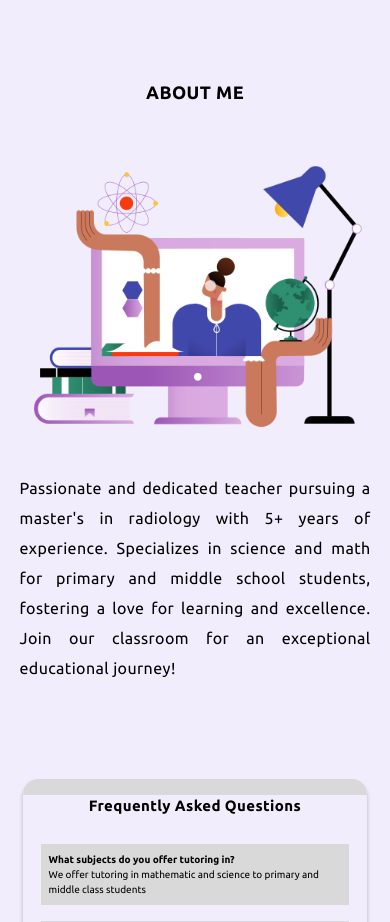
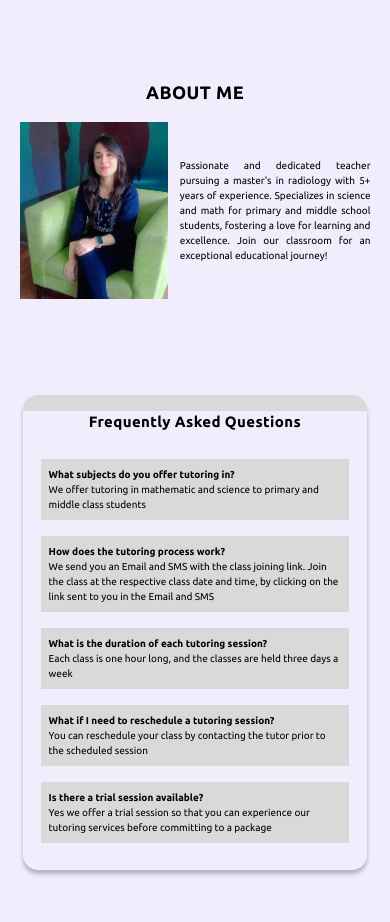
Before and after one commit to UtkarshAhuja2003/meritboost, a React (Create React App) app: page / in a window 390 px wide. Shown: the part 1740-2662 px from the top of the page. Built offline with nearby package versions, Linux system fonts and the light colour scheme.

Commit message:
first phase

```diff
--- a/src/components/home/about/index.tsx
+++ b/src/components/home/about/index.tsx
@@ -1,14 +1,14 @@
-import img from "../../../assets/about.svg"
+import img from "../../../assets/about.jpg"
 
 const About = () => {
   return (
     <div className="font-font my-24" id="about">
         <center className="font-bold text-[18px] md:text-[25px] tracking-wide md:mt-2">ABOUT ME</center>
-        <div className="w-[90%] mx-auto md:flex justify-around mt-4">
-            <div>
-                <img src={img} alt="Lakshita Ahuja" />
+        <div className="w-[90%] mx-auto flex justify-around mt-4">
+            <div className="w-[70%] md:w-[25%] ">
+                <img src={img}  alt="Lakshita Ahuja" />
             </div>
-            <div className="text-justify font-normal tracking-wide leading-[30px] md:tracking-wider md:text-[19px] md:leading-[40px] md:w-[40%] my-auto">
+            <div className="text-justify font-normal md:tracking-wider md:text-[19px] md:leading-[40px] ml-3 md:ml-0 text-[10px] w-[90%] md:w-[40%] my-auto">
                 Passionate and dedicated teacher pursuing a master's in radiology with 5+ years of experience. Specializes in science and math for primary and middle school students, fostering a love for learning and excellence. Join our classroom for an exceptional educational journey!
             </div>
         </div>
```
Also changed, not shown: src/assets/about.jpg (added), src/assets/advantage1.svg (deleted).
